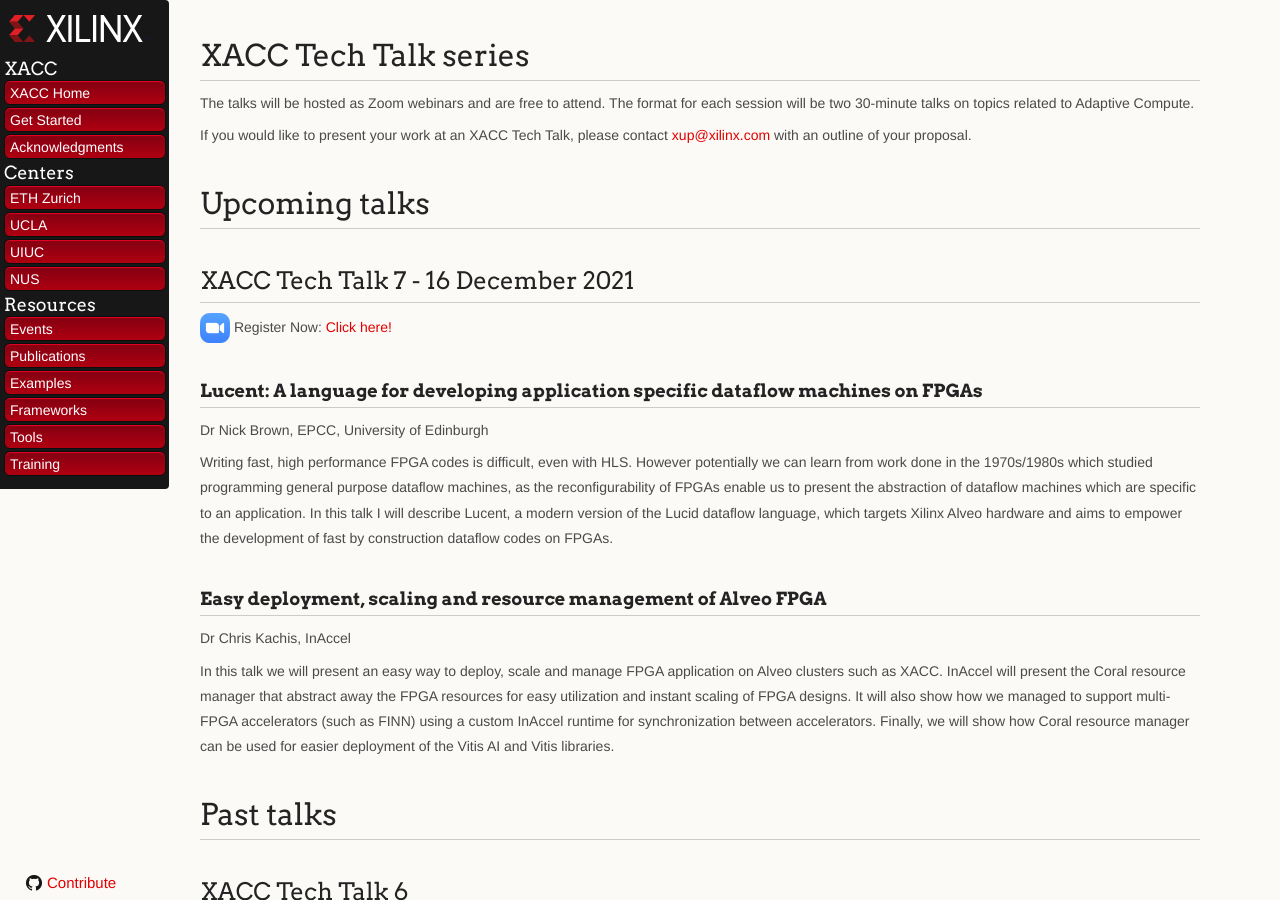
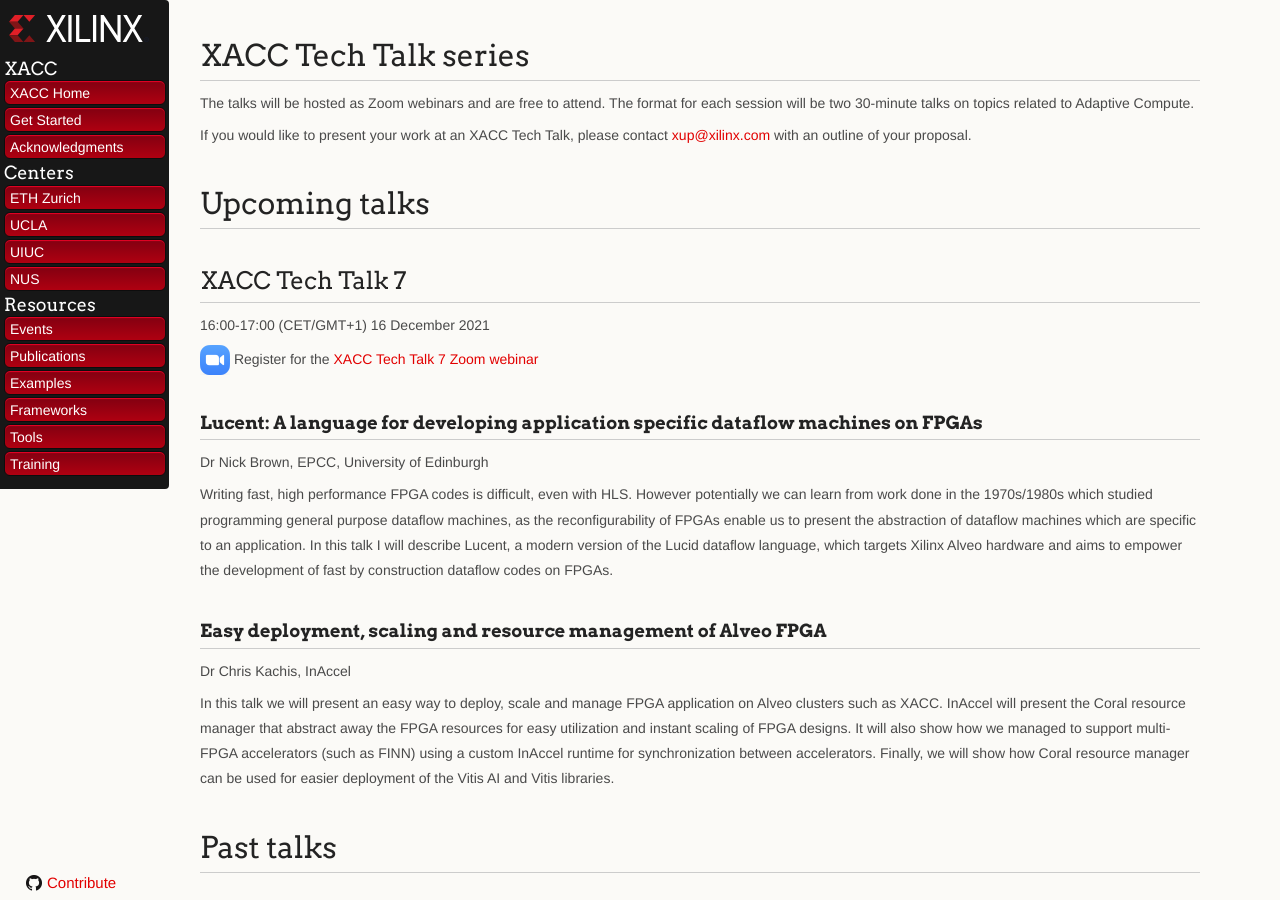
Before and after one commit to Xilinx/xacc, a Jekyll site: the page built from docs/xacc_tech_talks.md, in a window 1280 px wide and 900 px high. Built offline with Jekyll 4.4.1, drawn with Linux system fonts in a browser that asks for light colours; nearby versions of some CDN libraries; our own code applies the rules of GitHub Pages for plain Markdown files.

Commit message:
Update TT7
Add time and update Zoom link

```diff
--- a/docs/xacc_tech_talks.md
+++ b/docs/xacc_tech_talks.md
@@ -6,9 +6,10 @@
 
 # Upcoming talks
 
-## XACC Tech Talk 7 - 16 December 2021
+## XACC Tech Talk 7
+16:00-17:00 (CET/GMT+1) 16 December 2021
 
-<img src="images/zoom_30.png">  Register Now:<a href="https://xilinx.zoom.us/webinar/register/WN_LXkZkTiIRwWDsn1np1bUXQ"> Click here!</a>
+[![](./images/zoom_30.png)]((https://xilinx.zoom.us/webinar/register/WN_LXkZkTiIRwWDsn1np1bUXQ))   Register for the [XACC Tech Talk 7 Zoom webinar](https://xilinx.zoom.us/webinar/register/WN_LXkZkTiIRwWDsn1np1bUXQ)
 
 ### **Lucent: A language for developing application specific dataflow machines on FPGAs**
 Dr Nick Brown, EPCC, University of Edinburgh
```
